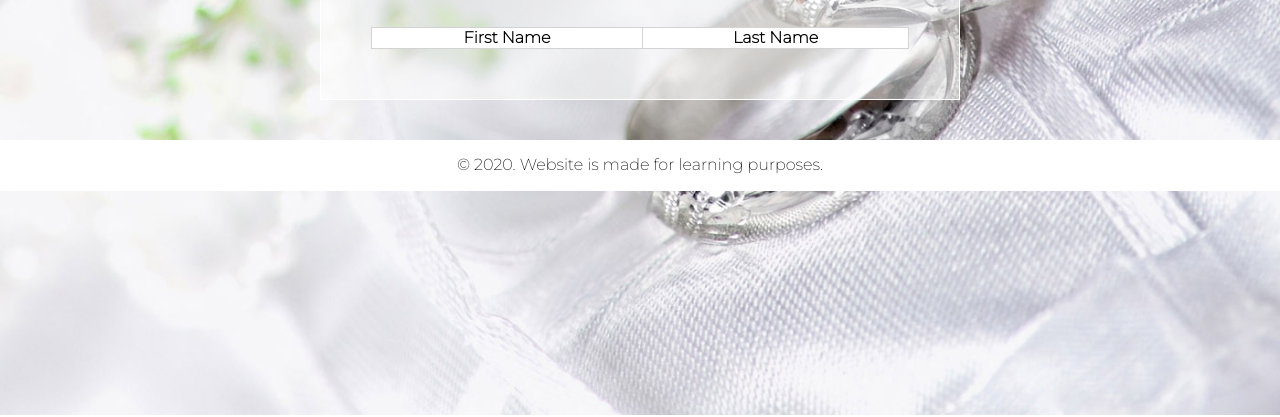
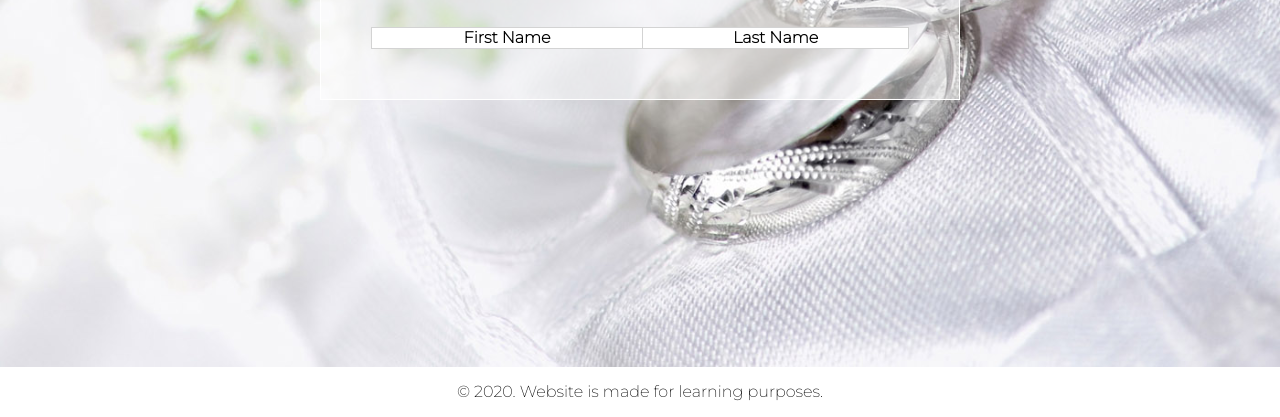
Before and after one commit to UzuLaura/weddingSite, a plain HTML site: page registry.html in a window 1280 px wide. Shown: the part 385-802 px from the top of the page. Drawn offline with Linux system fonts and the light colour scheme.

Commit message:
fixed footer position

```diff
--- a/assets/css/style.css
+++ b/assets/css/style.css
@@ -31,6 +31,10 @@ footer {
     text-align: center;
     background-color: white;
     padding: 2vh;
+    position: sticky;
+}
+main {
+    min-height: calc(100vh - 6vh);
 }
 
 /* Navbar Style */
@@ -127,6 +131,7 @@ table, th, td {
     border-collapse: collapse;
     background-color: white;
 }
+
 /* ----------------------------------- */
 
 /* Alert Style */
--- a/assets/js/addPerson.js
+++ b/assets/js/addPerson.js
@@ -12,12 +12,12 @@ registrationForm.addEventListener('submit', e => {
         guestAlert.classList.remove('alert-remove');
         successAlert.classList.add('alert-remove');
     } else {
-        addToLocalStorage (guestName, guestSurname)
+        addToLocalStorage (guestName, guestSurname);
         increaseIndex ();
         guestAlert.classList.add('alert-remove');
         successAlert.classList.remove('alert-remove');
         if (plusName || plusSurname) {
-            addToLocalStorage (plusName, plusSurname)
+            addToLocalStorage (plusName, plusSurname);
             increaseIndex ();
         }
     }
--- a/registry.html
+++ b/registry.html
@@ -44,9 +44,9 @@
             </div>
         </section>
         <!-- END Guest List -->
-        <footer>
-            &copy; 2020. Website is made for learning purposes.
-        </footer>
     </main>
+    <footer>
+        &copy; 2020. Website is made for learning purposes.
+    </footer>
 </body>
 </html>
```
Also changed, not shown: index.html (+3 -3 lines), assets/js/script.js (line endings or trailing spaces).
